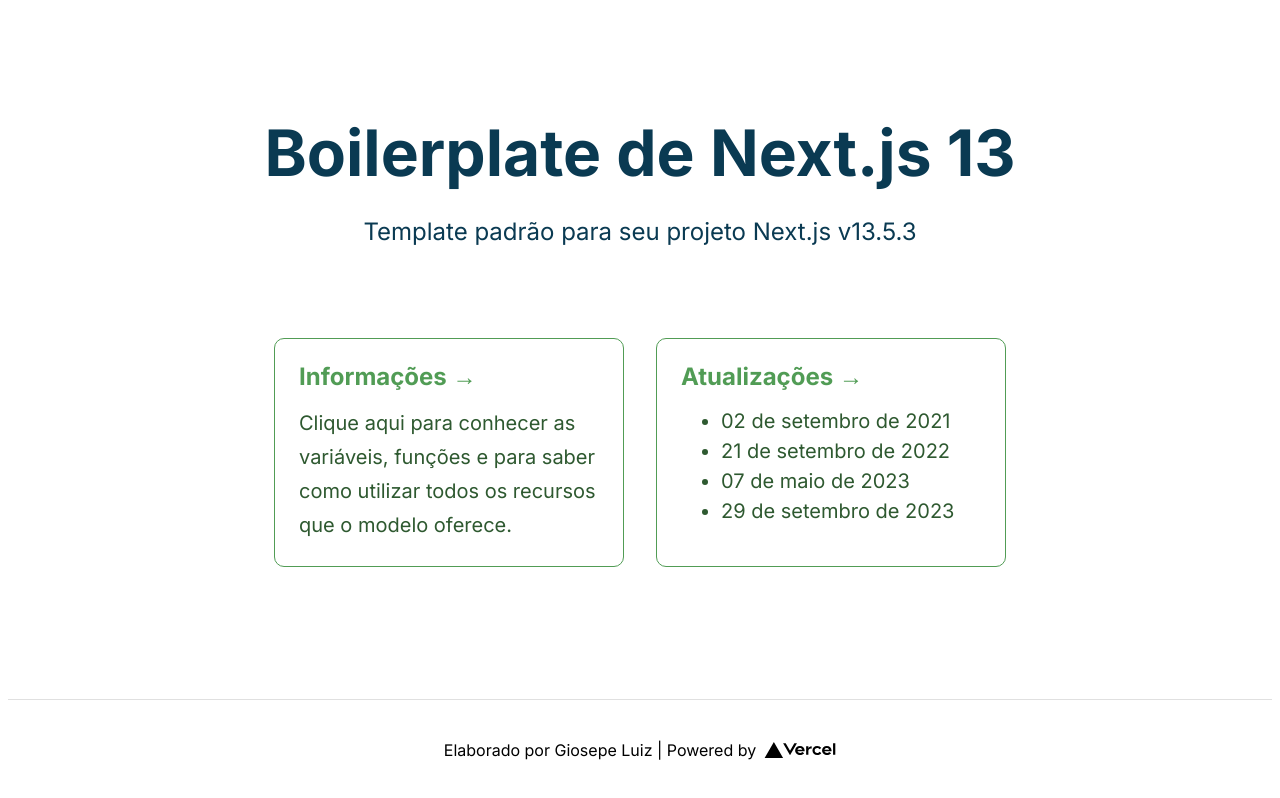
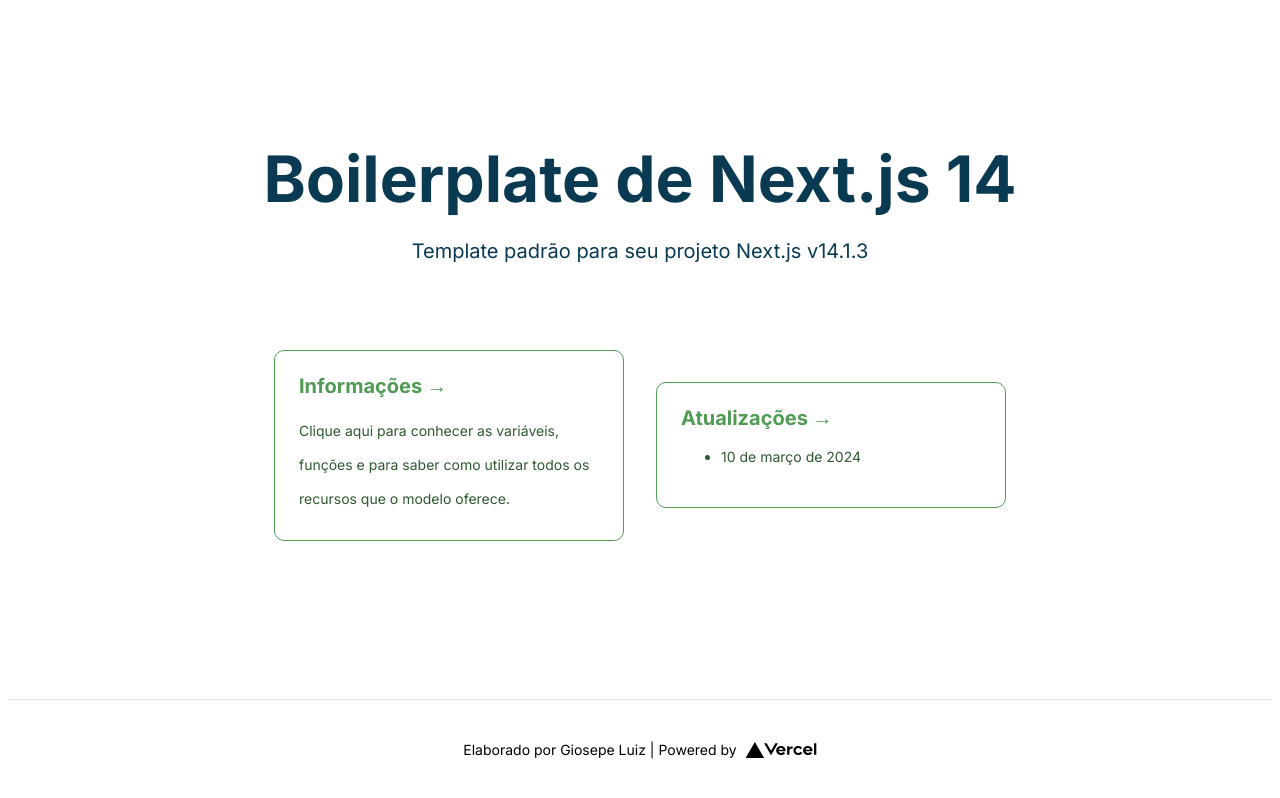
Before and after one commit to giosepeluiz/boilerplate-nextjs-14, a Next.js app: page / in a window 1280 px wide. Built offline with nearby package versions, Linux system fonts and the light colour scheme.

Commit message:
:sparkles: build: envio da primeira build do projeto

```diff
--- a/src/app/page.tsx
+++ b/src/app/page.tsx
@@ -12,9 +12,9 @@
     <div className={styles.container}>
       {/* Conteúdo principal */}
       <main className={styles.main}>
-        <h1 className={styles.title}>Boilerplate de Next.js 13</h1>
+        <h1 className={styles.title}>Boilerplate de Next.js 14</h1>
 
-        <p className={styles.description}>Template padrão para seu projeto Next.js v13.5.3</p>
+        <p className={styles.description}>Template padrão para seu projeto Next.js v14.1.3</p>
 
         <div className={styles.grid}>
           <Link href="/readme" className={styles.card} prefetch={false}>
@@ -26,16 +26,13 @@
           </Link>
 
           <Link
-            href="https://github.com/giosepeluiz/boilerplate-nextjs-13"
+            href="https://github.com/giosepeluiz/boilerplate-nextjs-14"
             className={styles.card}
             prefetch={false}>
             <h2>Atualizações &rarr;</h2>
 
             <ul>
-              <li>02{windowWidth && windowWidth < 600 ? "/09/" : " de setembro de "}2021</li>
-              <li>21{windowWidth && windowWidth < 600 ? "/09/" : " de setembro de "}2022</li>
-              <li>07{windowWidth && windowWidth < 600 ? "/05/" : " de maio de "}2023</li>
-              <li>29{windowWidth && windowWidth < 600 ? "/09/" : " de setembro de "}2023</li>
+              <li>10{windowWidth && windowWidth < 600 ? "/03/" : " de março de "}2024</li>
             </ul>
           </Link>
         </div>
--- a/src/app/readme/components/FetchReadme.tsx
+++ b/src/app/readme/components/FetchReadme.tsx
@@ -10,7 +10,7 @@
 
   async function getReadme() {
     const res = await fetch(
-      `https://raw.githubusercontent.com/giosepeluiz/boilerplate-nextjs-13/main/README.md`,
+      `https://raw.githubusercontent.com/giosepeluiz/boilerplate-nextjs-14/main/README.md`,
       { next: { revalidate: 10 } },
     );
 
--- a/src/styles/Home.module.scss
+++ b/src/styles/Home.module.scss
@@ -32,11 +32,11 @@
   .title {
     margin: 0;
     line-height: 1.15;
-    font-size: rem(64);
+    font-size: font("big-title");
     color: var(--color-primary-blue);
 
     @include breakpoint("medium-only") {
-      font-size: rem(40);
+      font-size: font("big-title");
     }
   }
 
@@ -48,17 +48,17 @@
 
   .description {
     line-height: 1.5;
-    font-size: rem(24);
+    font-size: font("subtitle");
 
     @include breakpoint("medium-only") {
-      font-size: rem(20);
+      font-size: font("description");
     }
 
     .code {
       background: var(--color-white);
       border-radius: 5px;
       padding: rem(12);
-      font-size: rem(18);
+      font-size: font("global");
     }
   }
 
@@ -113,14 +113,14 @@
 
   .card h2 {
     margin: 0 0 rem(16) 0;
-    font-size: rem(24);
+    font-size: font(subtitle);
     color: var(--color-primary-green);
   }
 
   .card p,
   ul > li {
     margin: 0;
-    font-size: rem(20);
+    font-size: font("description");
     line-height: 1.5;
     color: var(--color-primary-green-dark);
   }
@@ -133,6 +133,7 @@
   display: flex;
   justify-content: center;
   align-items: center;
+  font-size: font("description");
 
   @include breakpoint("medium-only") {
     padding: rem(20);
--- a/src/styles/globals.scss
+++ b/src/styles/globals.scss
@@ -6,11 +6,15 @@
 
 @import "vendor/_colors"; // Global Colors
 @import "vendor/_normalize"; // Clean CSS defaults
-@import "vendor/_defaults"; // Defaults
+@import "vendor/_defaults"; // Global defaults
 
 // ==========================================================================
 // Root
 // ==========================================================================
+
+:root {
+  font-size: 62.5%; // 1rem = 10px;
+}
 
 // ==========================================================================
 // Global CSS Content
@@ -19,7 +23,8 @@
 html,
 body {
   font-family: -apple-system, BlinkMacSystemFont, Segoe UI, Roboto, Oxygen, Ubuntu, Cantarell,
-    Fira Sans, Droid Sans, Helvetica Neue, sans-serif;
+    Fira Sans, Droid Sans, Helvetica Neue, sans-serif; // Default font-family
+  font-size: 1.6rem; // 1.6rem = 16px;
 }
 
 // ==========================================================================
--- a/src/styles/vendor/_defaults.scss
+++ b/src/styles/vendor/_defaults.scss
@@ -1,4 +1,7 @@
-@import "_unit";        // Convert px to rem, use: rem(value in px);
-@import "_variables";   // SCSS variables
-@import "_breakpoint";  // Breakpoints
-@import "_z-index";     // Z-Index pre-defined, use: z-index(name)
+// ==========================================================================
+// Defaults
+// ==========================================================================
+@import "_unit"; // Convert px to rem, use: rem(value in px);
+@import "_variables"; // SCSS variables
+@import "_breakpoint"; // Breakpoints
+@import "_functions"; // Z-Index: z(name) // Fonts: font(name)
--- /dev/null
+++ b/src/styles/vendor/_functions.scss
@@ -0,0 +1,7 @@
+@function z($layer) {
+  @return map-get($z-indexes, $layer);
+}
+
+@function font($layer) {
+  @return map-get($fonts, $layer);
+}
--- a/src/styles/vendor/_unit.scss
+++ b/src/styles/vendor/_unit.scss
@@ -4,7 +4,7 @@
 
 ////
 /// @group functions
-@use 'sass:math';
+@use "sass:math";
 ////
 
 // scss-lint:disable ZeroUnit
@@ -12,7 +12,7 @@
 /// Defines the base font size of the page, which is the value `1rem` is equal to.
 /// @type Number
 /// @group global
-$rem-base: 16px !default;
+$rem-base: 10px !default;
 
 /// Removes the unit (e.g. px, em, rem) from a value, returning the number only.
 /// @param {Number} $num - Number to strip unit from.
@@ -47,7 +47,7 @@
 // Converts a unitless, pixel, or rem value to em, for use in breakpoints.
 @function -zf-bp-to-em($value) {
   // Pixel and unitless values are converted to rems
-  @if unit($value) == 'px' or unit($value) == '' {
+  @if unit($value) == "px" or unit($value) == "" {
     $value: rem($value);
   }
 
@@ -61,13 +61,15 @@
 /// @access private
 @function -zf-to-rem($value, $base: $rem-base) {
   // Calculate rem if units for $value is not rem
-  @if (unit($value) != 'rem') {
+  @if (unit($value) != "rem") {
     $value: math.div(strip-unit($value), strip-unit($base)) * 1rem;
   }
 
   // Turn 0rem into 0
   /* stylelint-disable-next-line length-zero-no-unit */
-  @if ($value == 0) { $value: 0; }
+  @if ($value == 0) {
+    $value: 0;
+  }
 
   @return $value;
 }
--- a/src/styles/vendor/_variables.scss
+++ b/src/styles/vendor/_variables.scss
@@ -3,43 +3,50 @@
 // ==========================================================================
 
 $global-max-width-raw: 780;
-$global-max-width    : rem($global-max-width-raw);
+$global-max-width: rem($global-max-width-raw);
+$global-font-size: rem(18);
 
-$global-font-size  : rem(18);
 $global-line-height: 1.5;
-$global-radius     : rem(6);
+$global-radius: rem(6);
 $global-module-size: rem(30);
 
 // ==========================================================================
 // Transitions
 // ==========================================================================
 
-$transition-duration         : 305ms;
-$transition-duration-complex : 385ms;
+$transition-duration: 305ms;
+$transition-duration-complex: 385ms;
 $transition-duration-entrance: 235ms;
-$transition-duration-exit    : 205ms;
-$transition-duration-fast    : 150ms;
+$transition-duration-exit: 205ms;
+$transition-duration-fast: 150ms;
 
-$transition-function-ease-in-expo     : cubic-bezier(.95, .05, .795, .035);
-$transition-function-ease-out-expo    : cubic-bezier(.19, 1, .22, 1);
-$transition-function-ease-in-back     : cubic-bezier(.6, -.28, .735, .045);
-$transition-function-ease-out-back    : cubic-bezier(.175, .885, .32, 1.275);
-$transition-function-ease-in-out-circ : cubic-bezier(.785, .135, .15, .86);
-$transition-function-ease-in-out-quint: cubic-bezier(.86, 0, .07, 1);
-$transition-function-elastic          : cubic-bezier(.175, .885, .41, 1.46);
-
-
+$transition-function-ease-in-expo: cubic-bezier(0.95, 0.05, 0.795, 0.035);
+$transition-function-ease-out-expo: cubic-bezier(0.19, 1, 0.22, 1);
+$transition-function-ease-in-back: cubic-bezier(0.6, -0.28, 0.735, 0.045);
+$transition-function-ease-out-back: cubic-bezier(0.175, 0.885, 0.32, 1.275);
+$transition-function-ease-in-out-circ: cubic-bezier(0.785, 0.135, 0.15, 0.86);
+$transition-function-ease-in-out-quint: cubic-bezier(0.86, 0, 0.07, 1);
+$transition-function-elastic: cubic-bezier(0.175, 0.885, 0.41, 1.46);
 
 // ==========================================================================
-// Others
+// Arrays
 // ==========================================================================
 
 $z-indexes: (
-  'above-all' : 500,
-  'modal'     : 400,
-  'overlay'   : 300,
-  'dropdown'  : 200,
-  'above'     : 2,
-  'default'   : 1,
-  'below'     : -1,
+  "above-all": 500,
+  "modal": 400,
+  "overlay": 300,
+  "dropdown": 200,
+  "above": 2,
+  "default": 1,
+  "below": -1,
 );
+
+$fonts: (
+  "big-title": rem(64),
+  "title": rem(40),
+  "subtitle": rem(20),
+  "global": rem(16),
+  "description": rem(14),
+  "small": rem(9),
+);
--- a/src/styles/vendor/_z-index.scss
+++ /dev/null
@@ -1,3 +0,0 @@
-@function z-index($layer) {
-  @return map-get($z-indexes, $layer);
-}
```
Also changed, not shown: package.json (+5 -3 lines), tsconfig.json (+17 -1 lines), 2 other files (tests, documents, lock files or other folders).
